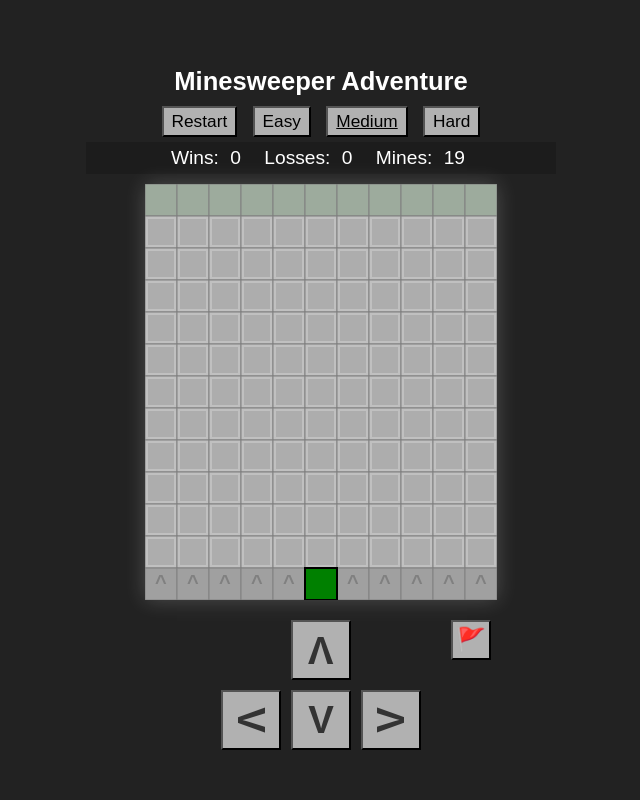
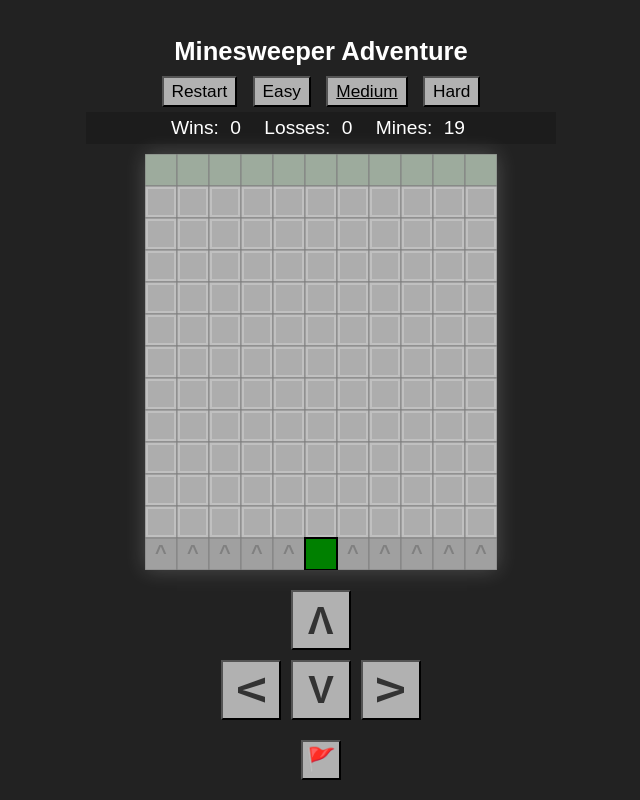
Before and after one commit to Tymski/MinesweeperAdventure, a plain HTML site: page index.html in a window 1280 px wide. Shown: the whole page, without its empty margins (319-959 px from the left). Drawn offline with Linux system fonts and the light colour scheme.

Commit message:
controls tweaks

```diff
--- a/index.html
+++ b/index.html
@@ -26,6 +26,7 @@
     <canvas id="minesweeper-canvas"></canvas>
 
     <div class="controls">
+        <div class="controls-container">
             <div class="arrow-controls">
                 <button id="up-btn" class="arrow-btn" tabindex="-1">
                     <div class="v-shape">V</div>
@@ -53,6 +54,7 @@
                 <button class="flag-grid-btn" data-r="1" data-c="0"><div class="v-shape">V</div></button>
                 <button class="flag-grid-btn" data-r="1" data-c="1"><div class="v-shape">V</div></button>
             </div>
+        </div>
         <div class="flag-controls">
             <button id="flag-btn" tabindex="-1">🚩</button>
         </div>
--- a/script.js
+++ b/script.js
@@ -504,7 +504,8 @@ document.addEventListener('DOMContentLoaded', () => {
     const rightBtn = document.getElementById('right-btn');
     const flagBtn = document.getElementById('flag-btn');
     const flagGrid = document.getElementById('flag-grid');
-    const arrowControls = document.querySelector('.arrow-controls');
+
+    let flagMode = false;
 
     upBtn.addEventListener('click', (e) => { handleButtonClick(e, () => handleInput('up')); });
     downBtn.addEventListener('click', (e) => { handleButtonClick(e, () => handleInput('down')); });
@@ -513,7 +514,7 @@ document.addEventListener('DOMContentLoaded', () => {
 
     flagBtn.addEventListener('click', (e) => {
         handleButtonClick(e, () => {
-            arrowControls.classList.toggle('hidden');
+            flagMode = !flagMode;
             flagGrid.classList.toggle('hidden');
         });
     });
@@ -530,9 +531,6 @@ document.addEventListener('DOMContentLoaded', () => {
                 } else {
                     toggleFlag(player.r + r, player.c + c);
                 }
-
-                arrowControls.classList.remove('hidden');
-                flagGrid.classList.add('hidden');
             });
         }
     });
--- a/style.css
+++ b/style.css
@@ -105,7 +105,13 @@ canvas {
     flex-direction: column;
     align-items: center;
     margin-top: 20px;
-    position: relative;
+}
+
+.controls-container {
+    display: flex;
+    justify-content: center;
+    margin-bottom: 10px;
+    width: 100%;
 }
 
 .arrow-controls {
@@ -165,9 +171,7 @@ canvas {
 }
 
 .flag-controls {
-    position: absolute;
-    top: 0;
-    right: -70px;
+    margin-top: 10px;
 }
 
 #flag-btn {
@@ -181,7 +185,8 @@ canvas {
     grid-template-columns: repeat(3, 43.333px);
     grid-template-rows: repeat(3, 43.333px);
     gap: 0px;
-    margin: 0px 35px;
+    margin: 0px;
+    margin-left: 10px;
 }
 
 .flag-grid-btn {
```
Lines whose indentation alone changed are shown as unchanged.
